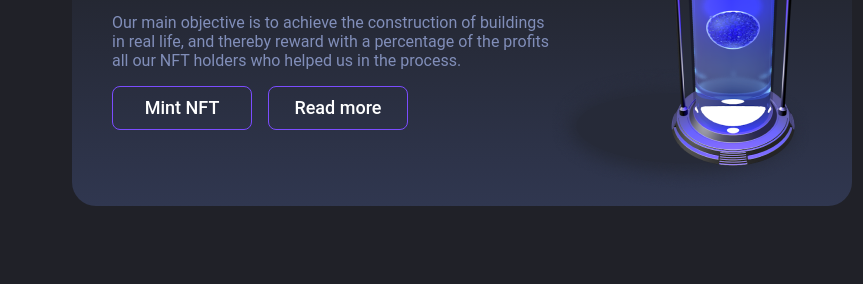
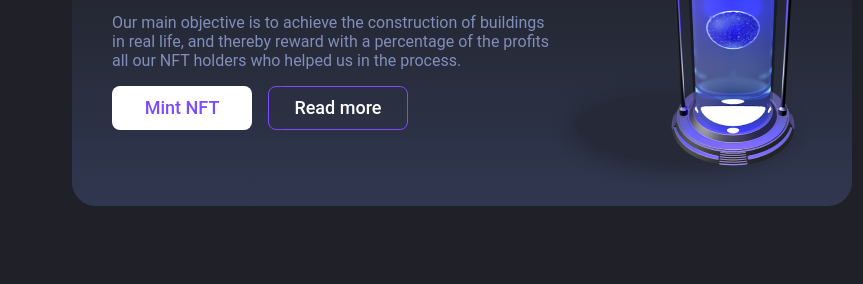
Before and after one commit to daniektj/axol-towers-web, a plain HTML site: page index.html in a window 1280 px wide. In both pictures the pointer is over the link "Mint NFT". Shown: the part 261-545 px from the top of the page, 0-863 px from the left. Drawn offline with Linux system fonts and the light colour scheme.

Commit message:
Add files via upload

```diff
--- a/assets/styles/styles.css
+++ b/assets/styles/styles.css
@@ -97,8 +97,9 @@ nav ul{
     background: var(--color-primary);
 }
 .project__buttons--solid:hover{
-    border: 1px var(--color-primary) solid;
-    background: transparent;
+    background: white;
+    border: 0;
+    color: var(--color-primary);
 }
 
 .project__buttons--outline{
@@ -107,8 +108,9 @@ nav ul{
 }
 
 .project__buttons--outline:hover{
-    background: var(--color-primary);
+    background: white;
     border: 0;
+    color: var(--color-primary);
 }
 
 .project__image{
```
